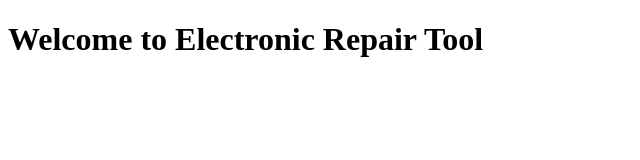
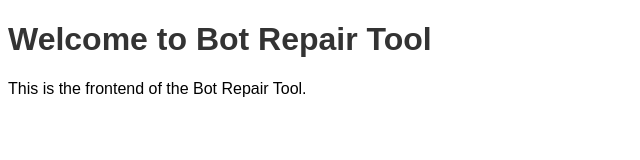
Before and after one commit to BOTLtd/BOTLtd.github.io, a plain HTML site: page index.html in a window 1280 px wide. Shown: the whole page, without its empty margins (0-640 px from the left). Drawn offline with Linux system fonts and the light colour scheme; no server answers.

Commit message:
Update index.html

```diff
--- a/index.html
+++ b/index.html
@@ -1,13 +1,16 @@
+<!-- frontend/public/index.html -->
+
 <!DOCTYPE html>
 <html lang="en">
 <head>
   <meta charset="UTF-8">
   <meta name="viewport" content="width=device-width, initial-scale=1.0">
-  <title>Electronic Repair Tool</title>
+  <title>Bot Repair Tool</title>
+  <link rel="stylesheet" href="style.css">
 </head>
 <body>
-  <h1>Welcome to Electronic Repair Tool</h1>
-  <div id="products"></div>
+  <h1>Welcome to Bot Repair Tool</h1>
+  <p>This is the frontend of the Bot Repair Tool.</p>
   <script src="script.js"></script>
 </body>
 </html>
```
